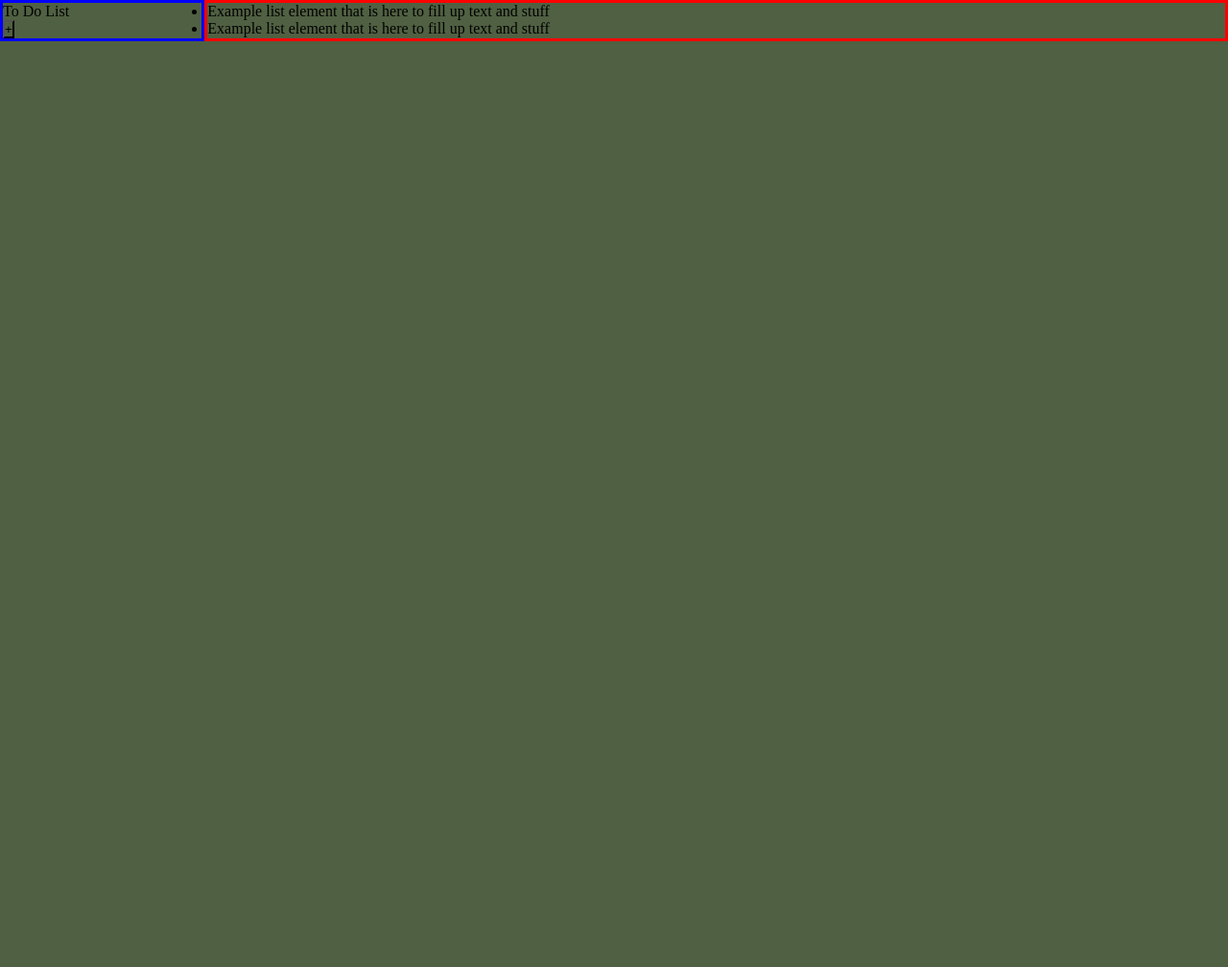
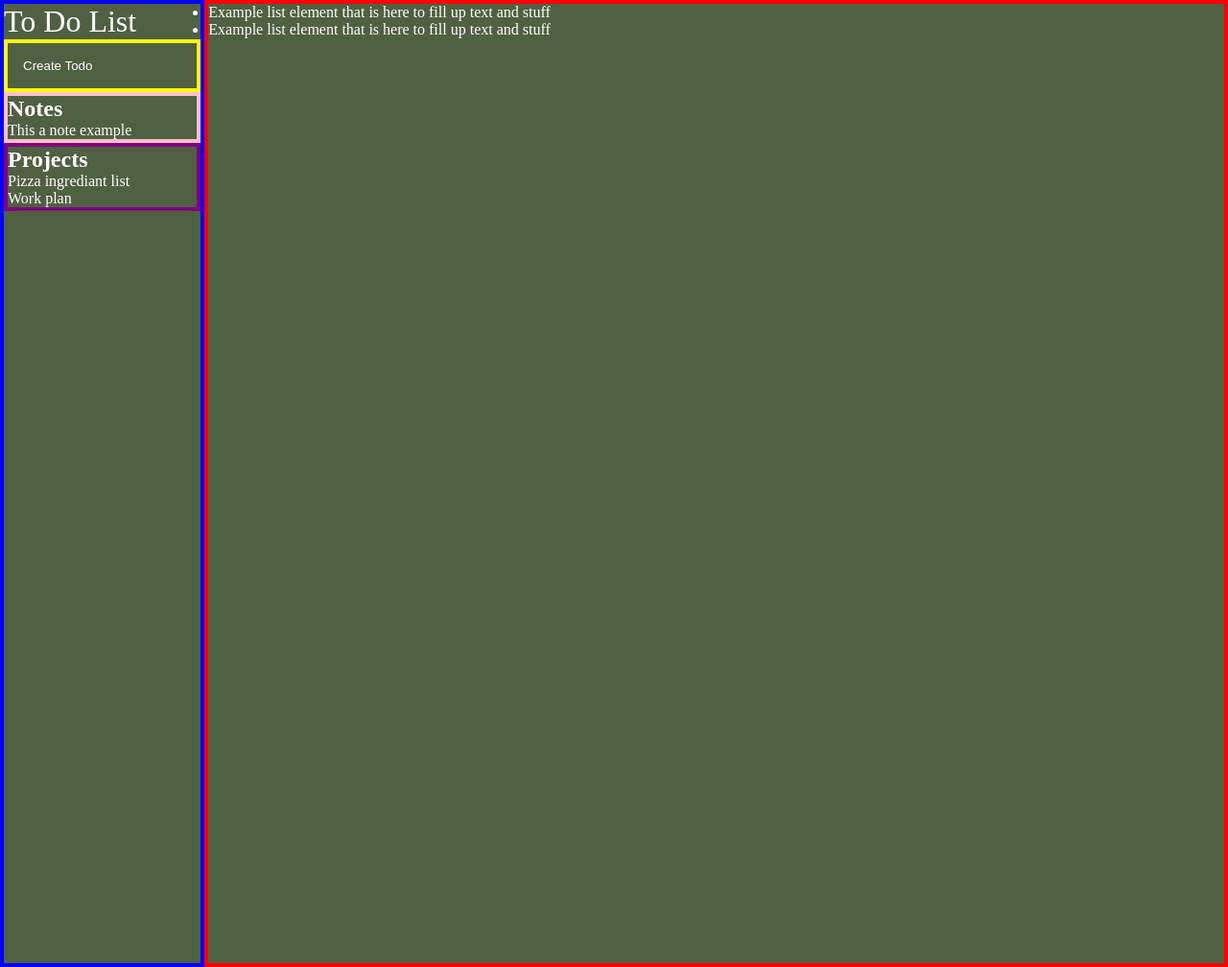
Before and after one commit to MortalChris/To_Do_List, a website built with webpack: page dist/index.html in a window 1280 px wide. Shown: the whole page at 96% size. Before the commit the page ends 800 px from the top, so only its background shows below. Built offline with Linux system fonts and the light colour scheme.

Commit message:
Added projects, ntoes divs. Border around divs

```diff
--- a/src/style.css
+++ b/src/style.css
@@ -1,6 +1,7 @@
 *{
     margin: 0;
     padding: 0;
+    color: white;
     background-color: #506042
 }
 #content {
@@ -10,20 +11,32 @@
     "side main main"
     "side main main"
     ;
+    min-height: 63rem;
 }
 /* ======================================Side Bar Content=========================================== */
 #sidebar{
     grid-area: side;
-    border: .2rem solid blue;
+    border: .3rem solid blue;
 }
 header{
-
+    font-size: 2rem
+}
+#create-new-list-btn-ctn{
+    border: .3rem solid yellow;
 }
 #create-new-list-btn{
-
+    border: none;
+    padding: 1rem;
+    border-radius: 1rem;
+}
+#sidebar-list-projects-ctn{
+    border: .3rem solid purple;
+}
+#sidebar-note-ctn{
+    border: .3rem solid pink;
 }
 /* ======================================Main Content=============================================== */
 #main-content{
     grid-area: main;
-    border: .2rem solid red;
+    border: .3rem solid red;
 }
```
Also changed, not shown: dist/index.html, dist/main.js.
